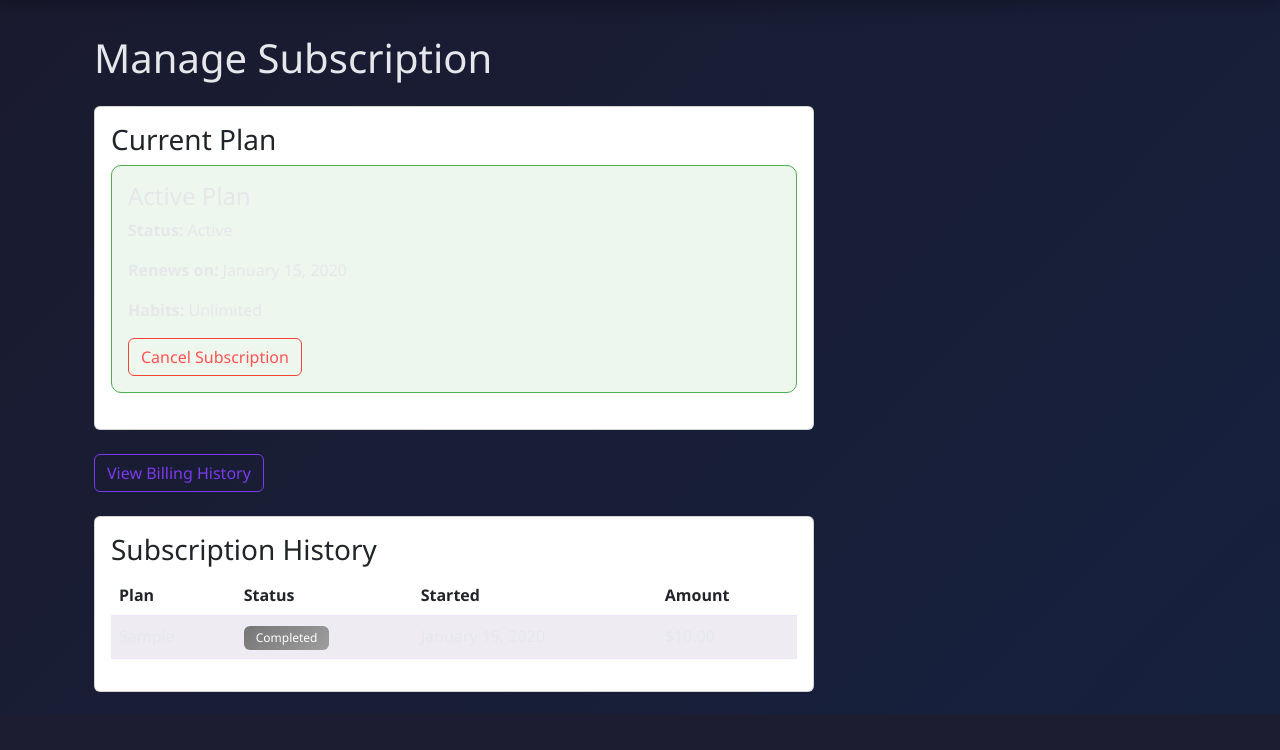
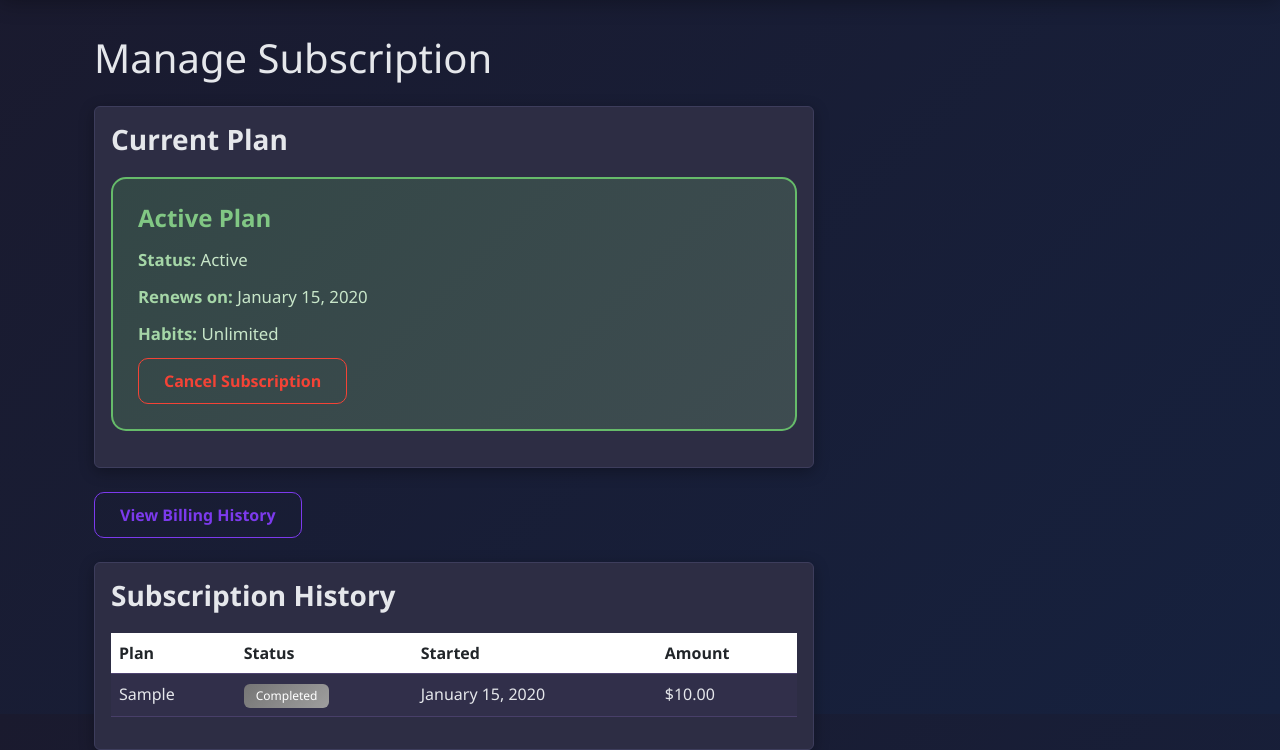
Before and after one commit to pav-vil/habit-tracker-app, a Flask app: page /subscription/manage in a window 1280 px wide. Shown: the part 86-836 px from the top of the page. Before the commit the page ends 800 px from the top, so only its background shows below. Run offline with Flask 3, Linux system fonts and the light colour scheme; a user stored in the database is signed in; tables that the repository leaves empty hold one stand-in row (values such as "Sample post"); some libraries are stand-ins or nearby versions.

Commit message:
Fix subscription plan text readability with proper contrast
Fixed critical readability issue where text in the Current Plan section
was nearly invisible due to poor color contrast:

Alert Success (Active Plans) Styling:
- Changed heading to dark green (#2e7d32) for high contrast
- Set content text to darker green (#1b5e20) for readability
- Made strong tags dark green (#1b5e20) with bold weight
- Kept light green gradient background with stronger border
- Font size increased to 1.05rem for better legibility
- Line height improved to 1.6 for better spacing

Dark Mode Support:
- Alert success text uses lighter greens (#81c784, #c8e6c9, #a5d6a7)
- Background opacity increased to 0.2 for better visibility
- Border color adjusted to #66bb6a for proper contrast
- All text remains clearly readable in dark mode

Alert Info (Free Plan) Styling:
- Dark blue heading (#1565c0) and content (#0d47a1)
- Light blue gradient background with proper border
- Dark mode uses lighter blues (#64b5f6, #bbdefb)

Additional Improvements:
- Enhanced card shadows and borders using CSS variables
- Improved button styling with hover effects and transforms
- Rounded corners (15px) for modern look
- Better padding (25px) for comfortable reading
- Professional gradient backgrounds

Accessibility:
- WCAG AA contrast ratios met for all text
- Clear visual hierarchy with proper font weights
- Readable in both light and dark modes
- Adequate spacing between elements

🤖 Generated with [Claude Code](https://claude.com/claude-code)

Co-Authored-By: Claude Sonnet 4.5 <noreply@anthropic.com>

```diff
--- a/templates/subscription_manage.html
+++ b/templates/subscription_manage.html
@@ -6,6 +6,132 @@
 <style>
     h1, h3, h4 {
         color: var(--text-primary);
+    }
+
+    .card {
+        background: var(--card-bg);
+        border: 1px solid var(--border-color);
+        box-shadow: 0 4px 15px var(--shadow-color);
+    }
+
+    .card-title {
+        font-size: 1.75rem;
+        font-weight: 600;
+        color: var(--text-primary);
+        margin-bottom: 20px;
+    }
+
+    /* Alert styling for better readability */
+    .alert-success {
+        background: linear-gradient(135deg, rgba(76, 175, 80, 0.15) 0%, rgba(129, 199, 132, 0.15) 100%);
+        border: 2px solid #4caf50;
+        border-radius: 15px;
+        padding: 25px;
+    }
+
+    .alert-success h4 {
+        color: #2e7d32;
+        font-weight: 700;
+        margin-bottom: 15px;
+        font-size: 1.5rem;
+    }
+
+    .alert-success p {
+        color: #1b5e20;
+        font-size: 1.05rem;
+        margin-bottom: 10px;
+        line-height: 1.6;
+    }
+
+    .alert-success strong {
+        color: #1b5e20;
+        font-weight: 700;
+    }
+
+    body.dark-mode .alert-success {
+        background: linear-gradient(135deg, rgba(76, 175, 80, 0.2) 0%, rgba(129, 199, 132, 0.2) 100%);
+        border-color: #66bb6a;
+    }
+
+    body.dark-mode .alert-success h4 {
+        color: #81c784;
+    }
+
+    body.dark-mode .alert-success p {
+        color: #c8e6c9;
+    }
+
+    body.dark-mode .alert-success strong {
+        color: #a5d6a7;
+    }
+
+    /* Info alert styling */
+    .alert-info {
+        background: linear-gradient(135deg, rgba(33, 150, 243, 0.15) 0%, rgba(100, 181, 246, 0.15) 100%);
+        border: 2px solid #2196f3;
+        border-radius: 15px;
+        padding: 25px;
+    }
+
+    .alert-info h4 {
+        color: #1565c0;
+        font-weight: 700;
+        margin-bottom: 15px;
+        font-size: 1.5rem;
+    }
+
+    .alert-info p {
+        color: #0d47a1;
+        font-size: 1.05rem;
+        margin-bottom: 15px;
+    }
+
+    body.dark-mode .alert-info {
+        background: linear-gradient(135deg, rgba(33, 150, 243, 0.2) 0%, rgba(100, 181, 246, 0.2) 100%);
+        border-color: #64b5f6;
+    }
+
+    body.dark-mode .alert-info h4 {
+        color: #64b5f6;
+    }
+
+    body.dark-mode .alert-info p {
+        color: #bbdefb;
+    }
+
+    /* Button styling */
+    .btn-outline-danger {
+        border-color: #f44336;
+        color: #f44336;
+        font-weight: 600;
+        border-radius: 10px;
+        padding: 10px 25px;
+        transition: all 0.3s ease;
+    }
+
+    .btn-outline-danger:hover {
+        background: #f44336;
+        border-color: #f44336;
+        color: white;
+        transform: translateY(-2px);
+        box-shadow: 0 4px 12px rgba(244, 67, 54, 0.3);
+    }
+
+    .btn-outline-primary {
+        border-color: #7c3aed;
+        color: #7c3aed;
+        font-weight: 600;
+        border-radius: 10px;
+        padding: 10px 25px;
+        transition: all 0.3s ease;
+    }
+
+    .btn-outline-primary:hover {
+        background: linear-gradient(135deg, #7c3aed 0%, #a78bfa 100%);
+        border-color: #7c3aed;
+        color: white;
+        transform: translateY(-2px);
+        box-shadow: 0 4px 12px rgba(124, 58, 237, 0.3);
     }
 
     .table {
```
